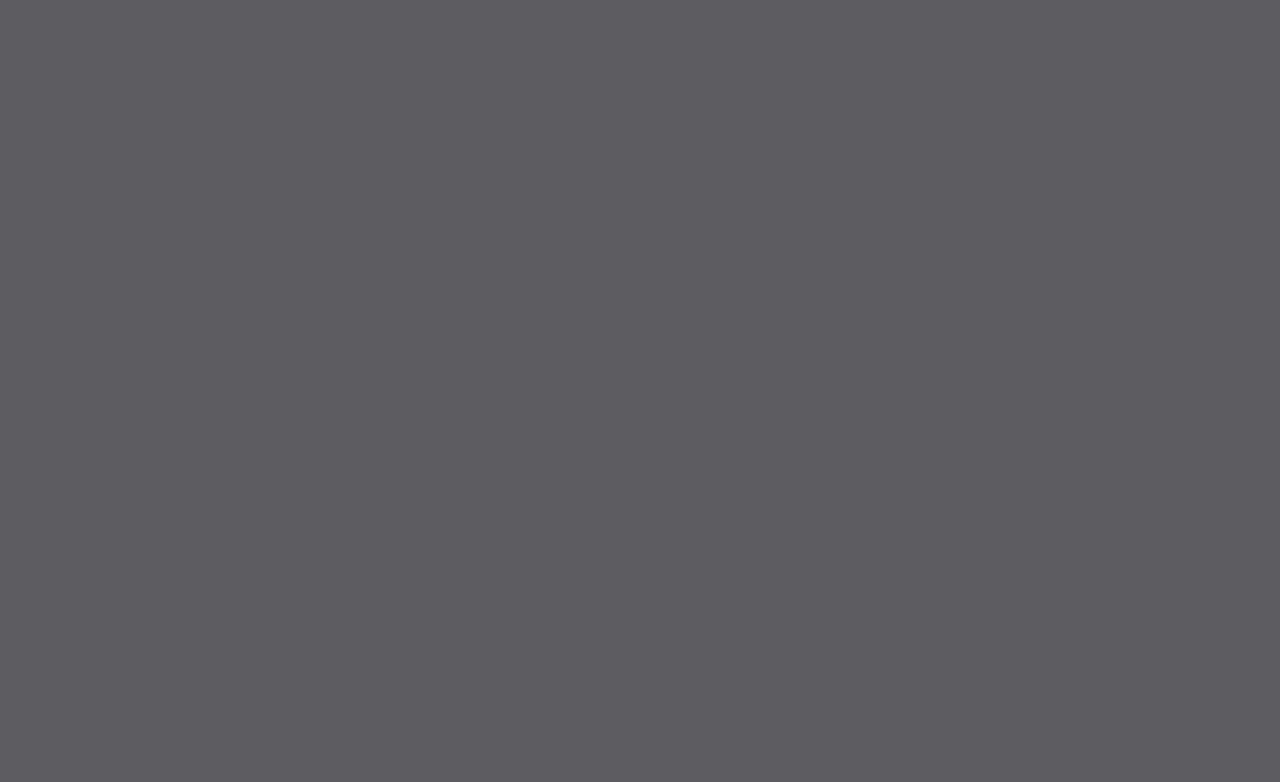
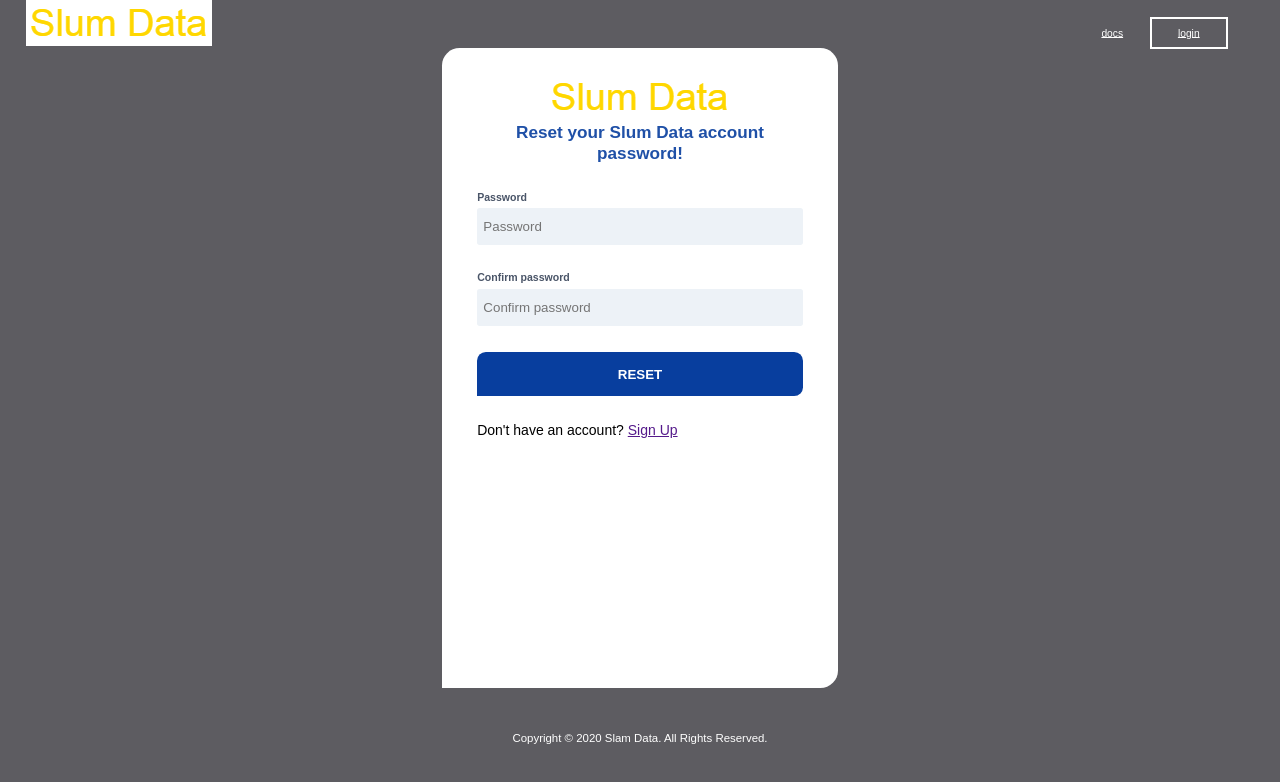
Before and after one commit to BuildForSDG/Team-269-Frontend, a React (Create React App) app: page /forgot-password in a window 1280 px wide. Shown: the top 782 px of the page. Built offline with nearby package versions, Linux system fonts and the light colour scheme.

Commit message:
chore: add route for forgot password page

```diff
--- a/src/components/ForgotPassword/index.js
+++ b/src/components/ForgotPassword/index.js
@@ -49,7 +49,7 @@ class ForgotPassword extends Component {
         formErrors.password = value.length < 1 ? 'Password is a required field' : '';
         break;
       case 'confirmPassword':
-        formErrors.confirmPassword = value !== password.value ? 'Enter the same password' : '';
+        formErrors.confirmPassword = value.length !== formErrors.password ? 'Enter the same password' : '';
         break;
 
     }
--- a/src/router.js
+++ b/src/router.js
@@ -2,6 +2,7 @@ import React from 'react';
 import { BrowserRouter, Switch, Route } from 'react-router-dom';
 import App from './App';
 import SignUp from './components/signup/SignUp';
+import ForgotPassword from './components/ForgotPassword/index';
 
 
 const Routes = () => (
@@ -9,6 +10,7 @@ const Routes = () => (
     <Switch>
       <Route exact path="/" component={App} />
       <Route path="/register" component={SignUp} />
+      <Route path="/forgot-password" component={ForgotPassword} />
     </Switch>
   </BrowserRouter>
 );
```
